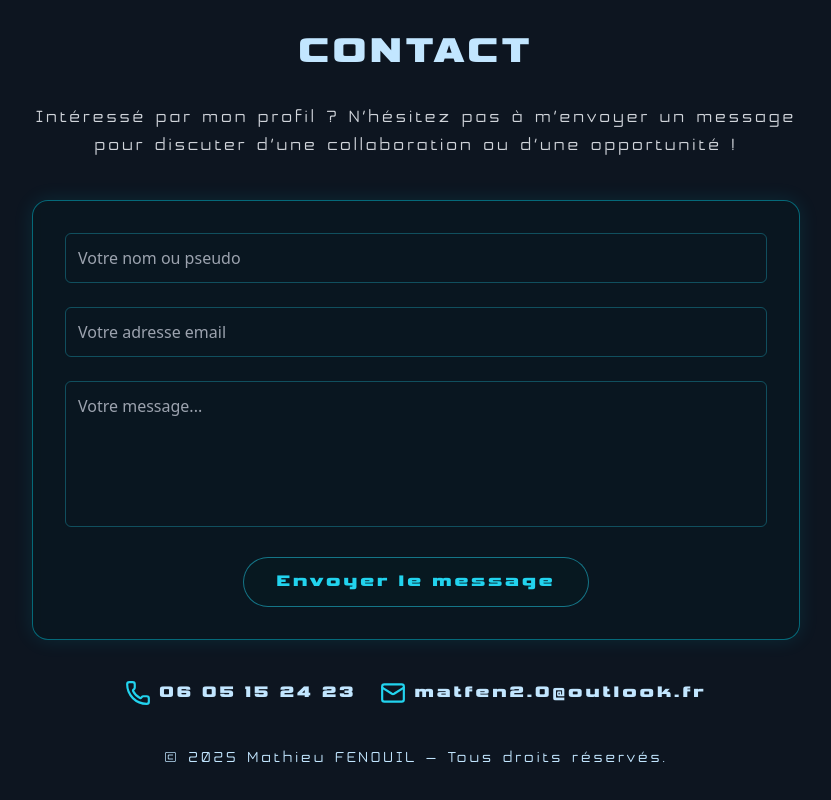
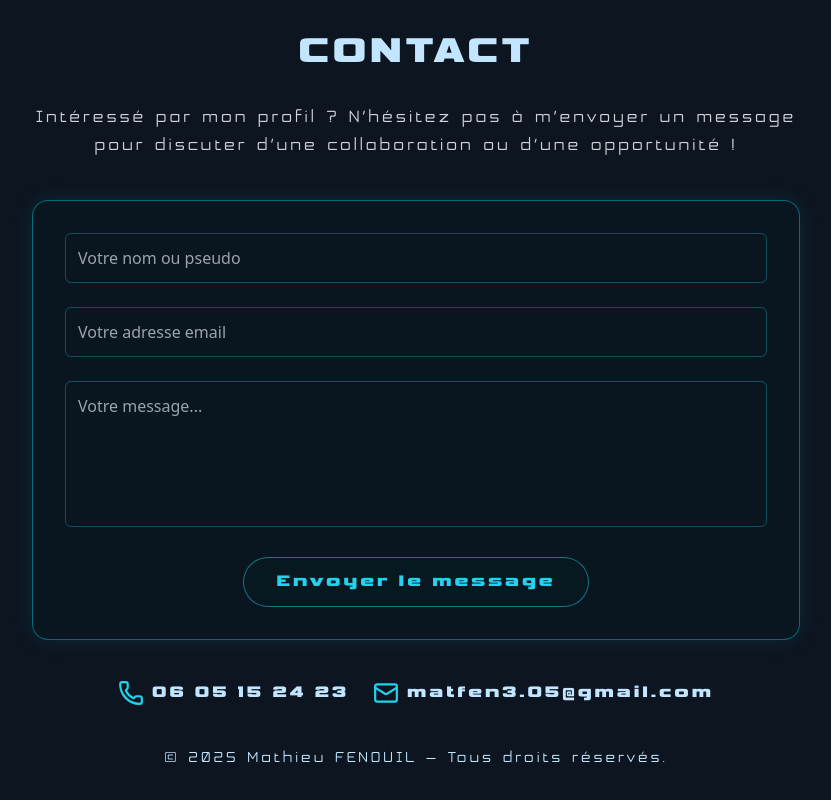
Before and after one commit to Matfen2/portfolio-mathieu-fenouil, a React (Create React App) app: page / in a window 1280 px wide. Shown: the part 1545-2345 px from the top of the page, without its empty margins (224-1055 px from the left). Built offline with nearby package versions, Linux system fonts and the light colour scheme.

Commit message:
Update Contact

```diff
--- a/src/sections/Contact.jsx
+++ b/src/sections/Contact.jsx
@@ -192,7 +192,7 @@ export default function Contact() {
               color: "var(--text)",
             }}
           >
-            matfen2.0@outlook.fr
+            matfen3.05@gmail.com
           </span>
         </div>
       </motion.div>
```
